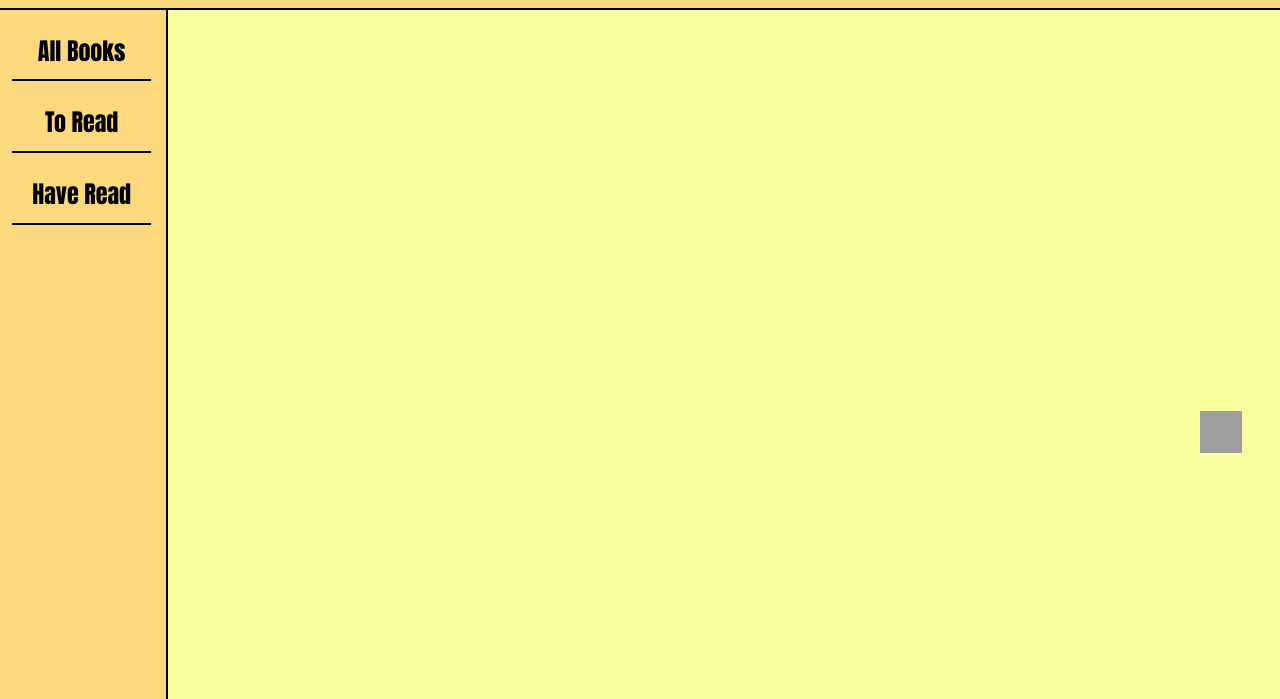
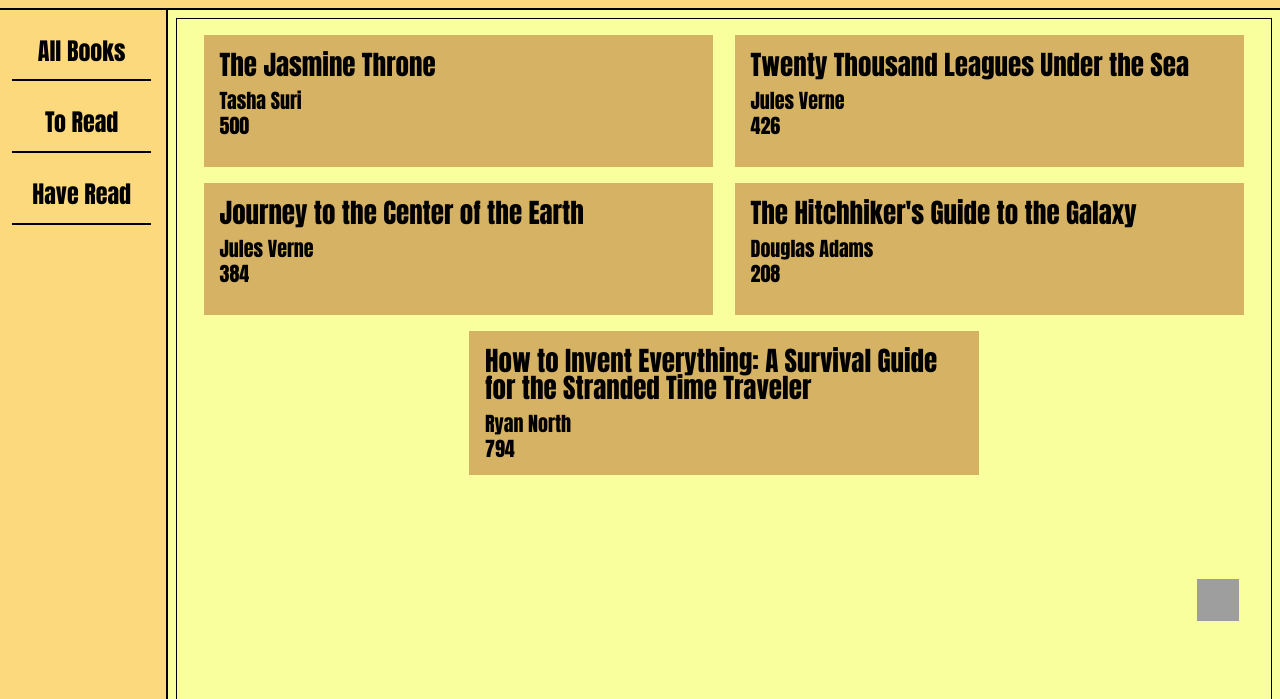
Before and after one commit to ting-prado/library, a plain HTML site: page index.html in a window 1280 px wide. Shown: the part 101-800 px from the top of the page. Drawn offline with Linux system fonts and the light colour scheme; grey boxes are pictures that could not be loaded.

Commit message:
Added individual card design

```diff
--- a/index.html
+++ b/index.html
@@ -27,12 +27,12 @@
             <label for="title">Title:</label>
             <input class="addInput" type="text" id="title" placeholder="Book Title" required>
             <label for="author">Author:</label>
-            <input class="addInput" type="text" id="author" placeholder="Book Author" required>
+            <input class="addInput" type="text" id="author" placeholder="Book Author">
             <label for="pages">Pages:</label>
             <input class="addInput" type="number" id="pages" placeholder="Book Pages">
             <label for="have-read">Have Read?</label>
             <select class="addInput" name="have-read" id="have-read">
-                <option value="yes">Yes</option>
+                <option value="yes" selected>Yes</option>
                 <option value="notyet">Not Yet</option>
             </select>
             <button id="UIBtn">Add Book</button>
--- a/scripts/script.js
+++ b/scripts/script.js
@@ -12,7 +12,25 @@
 toBlur.forEach(element => {
     element.addEventListener('click', closeUI);
 })
-const addBookUIBtn = document.querySelector('click', addBook);
+const bookSpace = document.querySelector('#book-space');
+const addBookUIBtn = document.querySelector('#UIBtn');
+const titleInput = document.querySelector('#title');
+const authorInput = document.querySelector('#author');
+const pagesInput = document.querySelector('#pages');
+const haveReadInput = document.querySelector('#have-read');
+addBookUIBtn.addEventListener('click', printValue);
+
+function printValue() {
+    console.log(titleInput.value);
+    console.log(authorInput.value);
+    console.log(pagesInput.value);
+    console.log(haveReadInput.value);
+    titleInput.value="";
+    authorInput.value="";
+    pagesInput.value="";
+    haveReadInput.value = "yes";
+    closeUI();
+}
 
 function openUI() {
     if(addBookUI.style.display == 'none') {
@@ -55,5 +73,30 @@
     this.haveRead = haveRead;
 }
 
-function addBookToLibrary() {
+let sampleBook = new Book("The Jasmine Throne", "Tasha Suri", "500", "yes");
+myLibrary.push(sampleBook);
+console.log(myLibrary);
+
+function createCard(title, author, pages, haveRead) {
+    const card = document.createElement('div');
+    const titlePara = document.createElement('p');
+    const authorPara = document.createElement('p');
+    const pagesPara = document.createElement('p');
+    titlePara.textContent = title;
+    authorPara.textContent = author;
+    pagesPara.textContent = pages;
+    titlePara.setAttribute('style', 'font-size: 27px; margin-bottom: 0.5em');
+    authorPara.setAttribute('style', 'font-size: 20px; margin-bottom: 5px');
+    pagesPara.setAttribute('style', 'font-size: 20px');
+    card.classList.add('addCard');
+    bookSpace.appendChild(card);
+    card.appendChild(titlePara);
+    card.appendChild(authorPara);
+    card.appendChild(pagesPara);
 }
+
+createCard("The Jasmine Throne", "Tasha Suri", "500", "yes");
+createCard("Twenty Thousand Leagues Under the Sea", "Jules Verne", "426", "yes");
+createCard("Journey to the Center of the Earth", "Jules Verne", "384", "notyet");
+createCard("The Hitchhiker's Guide to the Galaxy", "Douglas Adams", "208", "notyet");
+createCard("How to Invent Everything: A Survival Guide for the Stranded Time Traveler", "Ryan North", "794", "notyet");
--- a/styles/style.css
+++ b/styles/style.css
@@ -60,11 +60,6 @@
     user-select: none;
 }
 
-#book-space {
-    min-height: 100vh;
-    margin-left: 1.8em;
-}
-
 #categories li:hover {
     color: maroon;
     cursor: pointer;
@@ -72,8 +67,8 @@
 
 #addBookBtn {
     position: fixed;
-    top: 32em;
-    left: 75em;
+    top: 85%;
+    left: 93.5%;
     height: 42px;
     width: 42px;
 }
@@ -146,3 +141,23 @@
         opacity: 1;
     }
 }
+
+#book-space {
+    min-height: 100vh;
+    margin: 0.5em 0.5em 0.5em 2em;
+    border: 1px solid black;
+    display: flex;
+    flex-wrap: wrap;
+    justify-content: space-around;
+    align-content: flex-start;
+    padding: 1em;
+}
+
+.addCard {
+    font-family: 'Diogenes', sans-serif;
+    padding: 1em;
+    width: 45%;
+    min-height: 100px;
+    background: #d6b364;
+    margin-bottom: 1em;
+}
```
